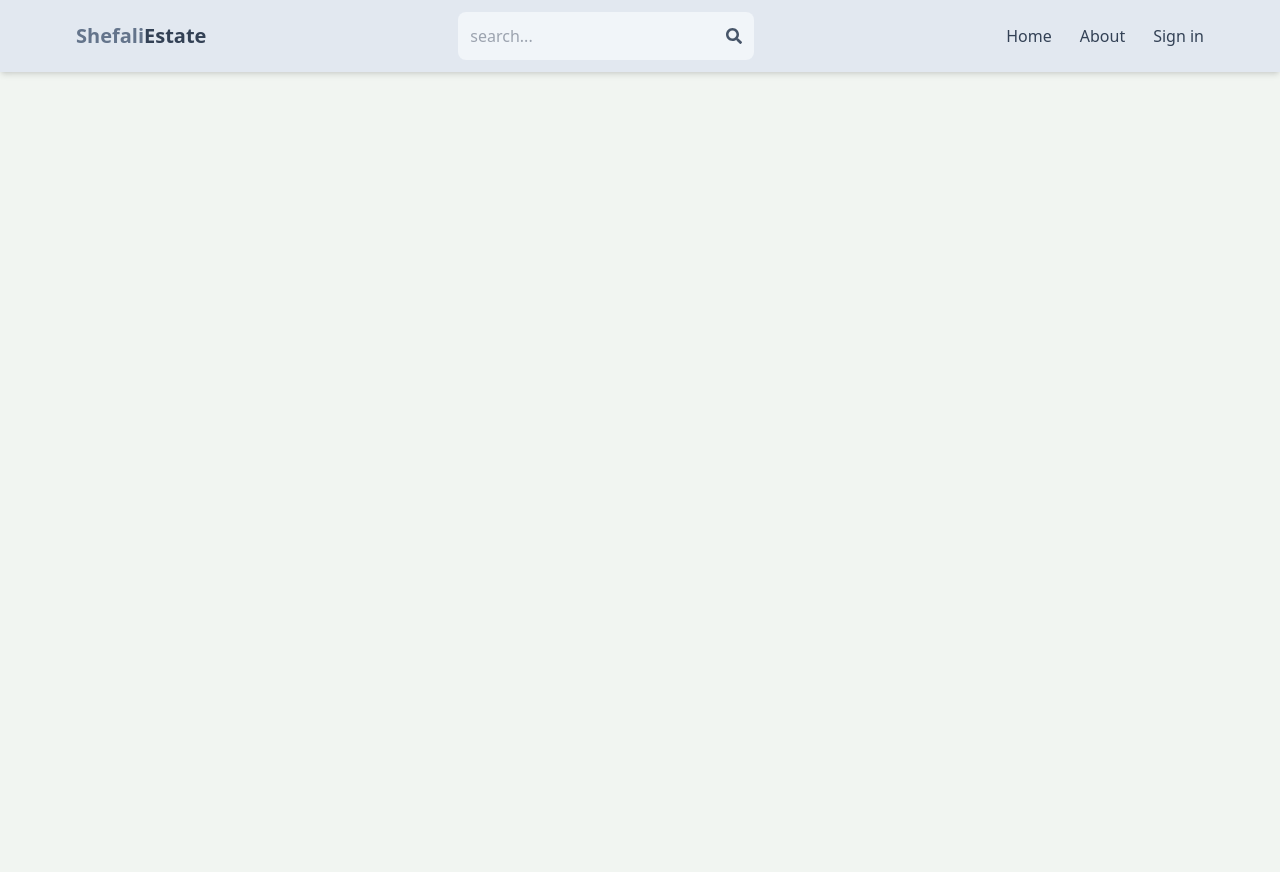
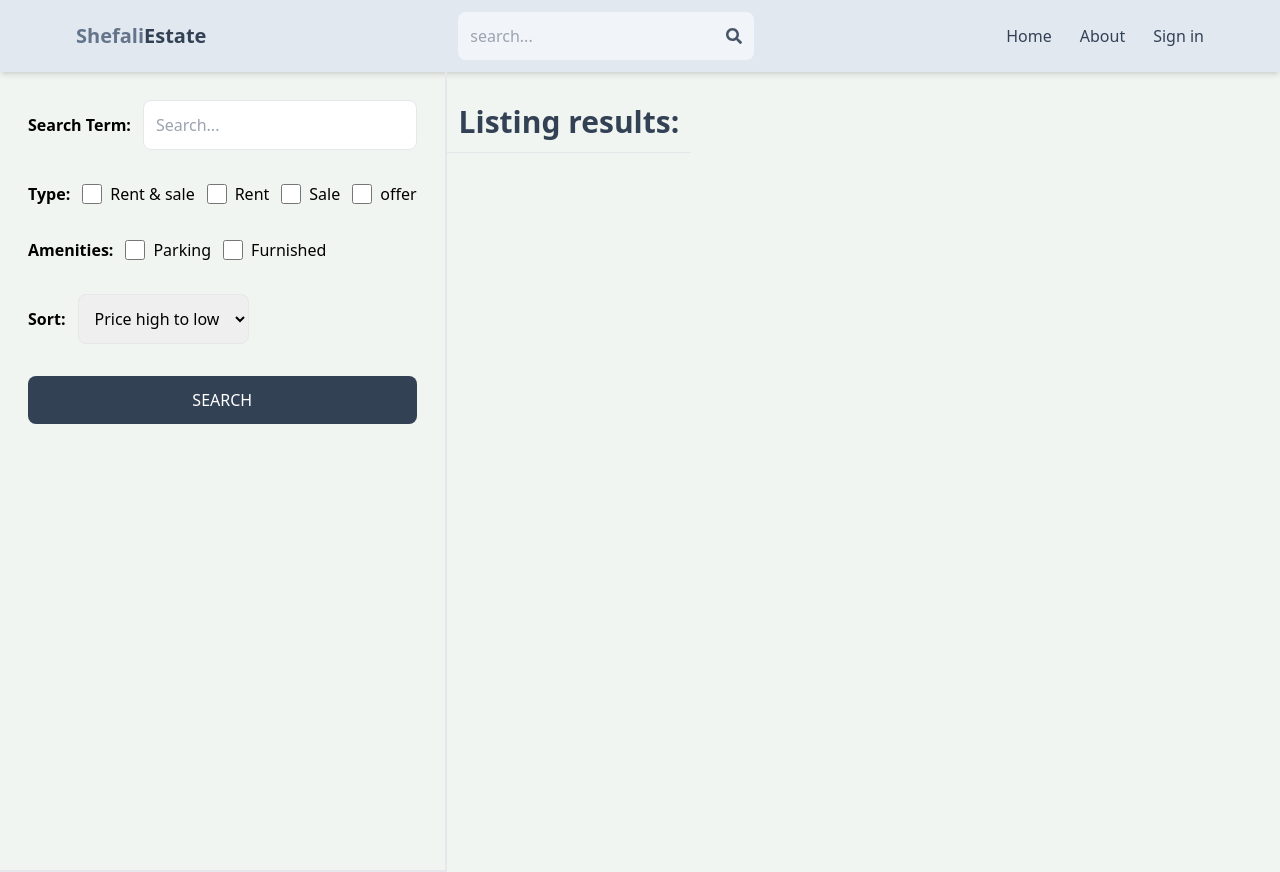
Before and after one commit to Shefali-singh-OCT/mern-estate, a React (Vite) app in the folder client/clientreact/: page /search in a window 1280 px wide. Before the commit the page ends 800 px from the top, so only its background shows below. Built offline with nearby package versions, Linux system fonts and the light colour scheme; no server answers.

Commit message:
created search page UI and also handled how to handle the changing query inside search bar

```diff
--- a/client/clientreact/src/App.jsx
+++ b/client/clientreact/src/App.jsx
@@ -9,6 +9,7 @@ import Privateroute from "./components/Privateroute"
 import CreateListing from "./pages/CreateListing"
 import UpdateListing from "./pages/updateListing"
 import Listing from "./pages/Listing"
+import Search from "./pages/Search"
 
 function App() {
 
@@ -22,9 +23,13 @@ function App() {
         <Route element={<Privateroute />}>
           <Route path="/profile" element={<Profile />} />
           <Route path="/createlisting" element={<CreateListing />} />
-          <Route path="/update-Listing/:listingId" element={<UpdateListing />}/>
+          <Route
+            path="/update-Listing/:listingId"
+            element={<UpdateListing />}
+          />
         </Route>
-        <Route path="/listing/:listingId" element={<Listing />}/>
+        <Route path="/listing/:listingId" element={<Listing />} />
+        <Route path="/search" element={<Search />}></Route>
         <Route path="/about" element={<About />} />
       </Routes>
     </BrowserRouter>
--- a/client/clientreact/src/components/Header.jsx
+++ b/client/clientreact/src/components/Header.jsx
@@ -1,9 +1,26 @@
-import {FaSearch} from 'react-icons/fa'
-import { Link } from 'react-router-dom';
-import {useSelector} from 'react-redux'
+import { FaSearch } from "react-icons/fa";
+import { Link, useNavigate } from "react-router-dom";
+import { useSelector } from "react-redux";
+import { useEffect, useState } from "react";
 
 function Header() {
-  const {currentUser} = useSelector(state => state.user)
+  const { currentUser } = useSelector((state) => state.user);
+  const [searchTerm, setSearchTerm] = useState("");
+  const navigate = useNavigate();
+  const handleSubmit = (e) => {
+    e.preventDefault();
+    const urlParams = new URLSearchParams(window.location.search);
+    urlParams.set("searchTerm", searchTerm);
+    const searchQuery = urlParams.toString();
+    navigate(`/search?${searchQuery}`);
+  };
+  useEffect(() => {
+    const urlParams = new URLSearchParams(window.location.search);
+    const searchTermUrl = urlParams.get("searchTerm");
+    if (searchTermUrl) {
+      setSearchTerm(searchTermUrl);
+    }
+  }, [location.search]);
   return (
     <header className="bg-slate-200 shadow-md ">
       <div className="flex justify-between items-center max-w-6xl mx-auto p-3">
@@ -13,13 +30,19 @@ function Header() {
             <span className="text-slate-700">Estate</span>
           </h1>
         </Link>
-        <form className="bg-slate-100 p-3 rounded-lg flex items-center">
+        <form
+          onSubmit={handleSubmit}
+          className="bg-slate-100 p-3 rounded-lg flex items-center"
+        >
           <input
             type="text"
             placeholder="search..."
             className="bg-transparent focus:outline-none w-24 sm:w-64"
+            onChange={(e) => setSearchTerm(e.target.value)}
           />
-          <FaSearch className=" text-slate-600" />
+          <button>
+            <FaSearch className=" text-slate-600" />
+          </button>
         </form>
         <ul className="flex gap-7 items-center">
           <Link to="/">
@@ -52,4 +75,4 @@ function Header() {
   );
 }
 
-export default Header
+export default Header;
--- /dev/null
+++ b/client/clientreact/src/pages/Search.jsx
@@ -0,0 +1,68 @@
+import React from "react";
+
+export default function Search() {
+  return (
+    <div className="flex flex-col  md:flex-row md:min-h-screen">
+      <div className="p-7 border-b-2 md:border-r-2">
+        <form className="flex flex-col gap-8">
+          <div className="flex items-center gap-3 ">
+            <label className="whitespace-nowrap font-semibold">Search Term:</label>
+            <input
+              type="text"
+              id="searchTerm"
+              placeholder="Search..."
+              className="border rounded-lg p-3 w-full"
+            />
+          </div>
+          <div className="flex gap-3 flex-wrap items-center">
+            <label className=" font-semibold">Type:</label>
+            <div className="flex gap-2">
+              <input type="checkbox" name="" id="all" className="w-5" />
+              <span>Rent & sale</span>
+            </div>
+            <div className="flex gap-2">
+              <input type="checkbox" name="" id="rent" className="w-5" />
+              <span>Rent</span>
+            </div>
+            <div className="flex gap-2">
+              <input type="checkbox" name="" id="sale" className="w-5" />
+              <span>Sale</span>
+            </div>
+            <div className="flex gap-2">
+              <input type="checkbox" name="" id="offer" className="w-5" />
+              <span>offer</span>
+            </div>
+          </div>
+          <div className="flex gap-3 flex-wrap items-center">
+            <label className=" font-semibold">Amenities:</label>
+            <div className="flex gap-2">
+              <input type="checkbox" name="" id="parking" className="w-5" />
+              <span>Parking</span>
+            </div>
+            <div className="flex gap-2">
+              <input type="checkbox" name="" id="furnished" className="w-5" />
+              <span>Furnished</span>
+            </div>
+          </div>
+          <div className="flex items-center gap-3">
+            <label className=" font-semibold">Sort:</label>
+            <select id="sort_order" className="border rounded-lg p-3">
+              <option value="">Price high to low</option>
+              <option value="">Price low to high</option>
+              <option value="">Latest</option>
+              <option value="">Oldest</option>
+            </select>
+          </div>
+          <button className="bg-slate-700 text-white p-3 rounded-lg uppercase hover:opacity-85">
+            Search
+          </button>
+        </form>
+      </div>
+      <div className="">
+        <h1 className="text-3xl font-semibold p-3 border-b text-slate-700 mt-5">
+          Listing results:
+        </h1>
+      </div>
+    </div>
+  );
+}
```
Also changed, not shown: 2 other files (tests, documents, lock files or other folders).
